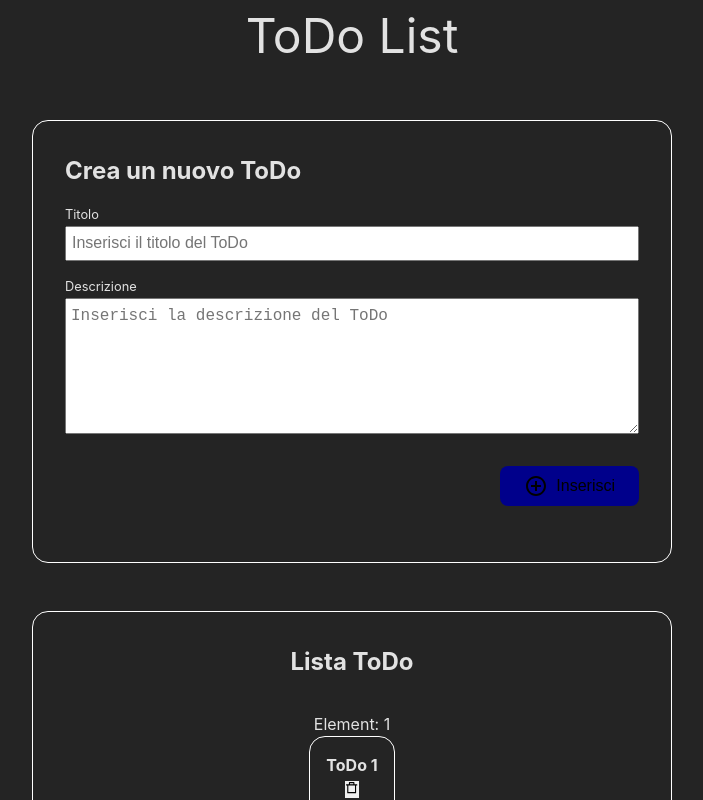
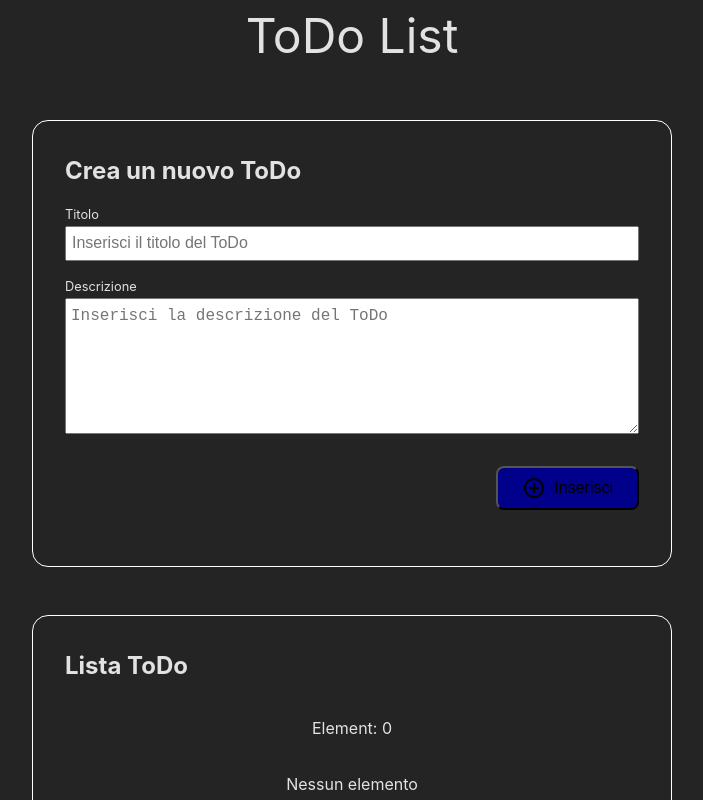
Before and after one commit to romina-trazzi/Todos, a React (Vite) app: page / in a window 1280 px wide. Shown: the top 800 px of the page, without its empty margins (288-991 px from the left). Built offline with nearby package versions, Linux system fonts and the light colour scheme.

Commit message:
Finished app

```diff
--- a/src/App.jsx
+++ b/src/App.jsx
@@ -1,26 +1,18 @@
 import { useState } from 'react';
 import styles from './App.module.css'
-import FormTodos from './components/FormTodos.jsx';
-import TodoList from './components/TodoList.jsx';
+import FormTodos from './components/FormTodos/FormTodos.jsx';
+import TodoList from './components/TodoList/TodoList.jsx';
 
 function App() {
-  const [todoList, setTodoList] = useState([{titolo: "", descrizione: ""}]);
+  const [todoList, setTodoList] = useState([]);
 
   const handleTaskChange = (newTask) => {
-
-    /* Update the id value of the newTask before setting the list:
-
-    1. Find the maxId value into the current todoList
-    2. Update the id property into newTask object */
-
-    let updatedTask;
-
-    // Set the newTodoList with all the properties updated
-    setTodoList((prev) => [...prev, updatedTask]);
+    // Set the updated TodoList
+    setTodoList((prev) => [...prev, newTask]);
   }
 
-  const handleDelete = (idToDelete) => {
-    setTodoList((prev) => prev.filter(todo => todo.id !== idToDelete));
+  const handleDelete = (indexTodo) => {
+    setTodoList((prev) => prev.filter((_, index) => index !== indexTodo));
   };
 
   return (
--- a/src/App.module.css
+++ b/src/App.module.css
@@ -25,7 +25,6 @@ main {
   width: 50%;
   display: flex;
   flex-direction: column;
-  align-items: center;
   border: 1px solid white;
   border-radius: 1rem;
   padding: 2rem;
--- a/src/components/FormTodos.jsx
+++ b/src/components/FormTodos/FormTodos.jsx
@@ -14,7 +14,6 @@ function FormTodos({ onTaskChange }) {
   }
 
   const handleClick = () => {
-
     if (newTask.titolo.trim() === '' || newTask.descrizione.trim() === '') {
       alert("Assicurati di compilare tutti i campi!");
       return;
@@ -55,16 +54,13 @@ function FormTodos({ onTaskChange }) {
         </div>
 
         {/* Submit Button */}
-        <div className={styles.submit_data }>
+        <div className={styles.submit_data}>
           <button onClick={handleClick}>
             <span><RiAddCircleLine />Inserisci</span>
           </button>
         </div>
-
-
       </div>
     </div>
-
   );
 }
 
--- a/src/components/FormTodos.module.css
+++ b/src/components/FormTodos/FormTodos.module.css
@@ -61,7 +61,7 @@
         flex-direction: row;
         justify-content: space-between;
         align-items: center;
-        svg {
+        & svg {
           font-size: 1.5rem;
           margin-right: 0.5rem;
         }
--- a/src/components/TodoList.jsx
+++ /dev/null
@@ -1,33 +0,0 @@
-import styles from './TodoList.module.css'
-import { RiDeleteBin7Line } from "react-icons/ri";
-
-function TodoList({listOfTodo, onDelete}) {
-
-  return (
-
-    <>
-    <h2>Lista ToDo</h2>
-    <span>{`Element: ${listOfTodo.length}`}</span>
-
-    <ul>
-      {listOfTodo.length === 0 ? <p>Nessun elemento</p> :
-
-      listOfTodo.map((singleTodo, index) =>
-      <div key={index} className={styles.todoItem}>
-        <span><strong>{`ToDo ${index+1} `}</strong></span>
-        <span>{singleTodo.titolo}</span>
-        <span>{singleTodo.descrizione}</span>
-        <div className={styles.bin_button_container}>
-          <button onClick={()=> onDelete(index)}>
-            <RiDeleteBin7Line />
-          </button>
-        </div>
-      </div>
-      )}
-    </ul>
-
-    </>
-  )
-}
-
-export default TodoList
--- /dev/null
+++ b/src/components/TodoList/TodoList.jsx
@@ -0,0 +1,36 @@
+import styles from './TodoList.module.css'
+import { RiDeleteBin7Line } from "react-icons/ri";
+
+function TodoList({listOfTodo, onDelete}) {
+
+  return (
+
+    <>
+    <h2>Lista ToDo</h2>
+    <span className={styles.counter}> {`Element: ${listOfTodo.length}`} </span>
+
+    <ul>
+      {listOfTodo.length === 0 ? <p>Nessun elemento</p> : listOfTodo.map((singleTodo, index) => (
+      <div key={index} className={styles.todoItem}>
+
+      {/* Rendering TodoList*/}
+      <span><strong>{`ToDo ${index+1} `}</strong></span>
+      <span>{singleTodo.titolo}</span>
+      <span>{singleTodo.descrizione}</span>
+
+      {/* Delete button */}
+      <div className={styles.bin_container}>
+        <button onClick={() => onDelete(index)}>
+          <RiDeleteBin7Line />
+        </button>
+      </div>
+
+    </div>
+    ))}
+    </ul>
+
+    </>
+  )
+}
+
+export default TodoList
--- a/src/components/TodoList.module.css
+++ b/src/components/TodoList/TodoList.module.css
@@ -8,10 +8,13 @@ ul {
   padding: 0;
 }
 
+.counter {
+  margin-bottom: 2rem;
+}
+
 .todoItem {
   display: flex;
   flex-direction: column;
-  align-items: center;
   margin-bottom: 2rem;
   border: 1px solid white;
   border-radius: 1rem;
@@ -21,13 +24,17 @@ ul {
   }
 }
 
-.bin_button_container {
+.bin_container {
+  display: flex;
+  justify-content: flex-end;
   width: 100%;
 
+  button {
+    border: 0;
+    cursor: pointer;
+    width: min-content;
+    & svg {
+      font-size: 1.1rem;
+    }
+  }
 }
-
-button {
-  width: min-content;
-  border: 0;
-  cursor: pointer;
-}
```
